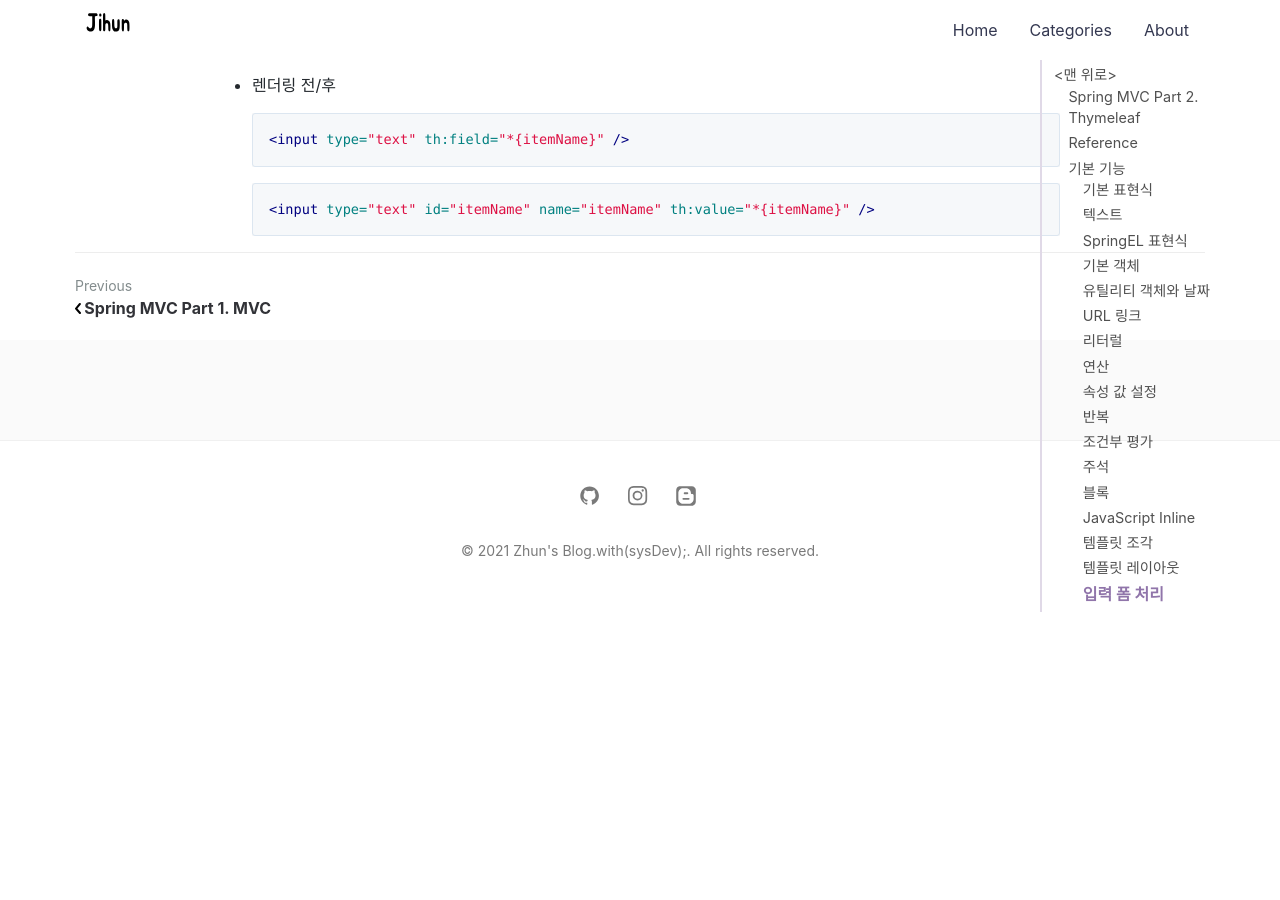
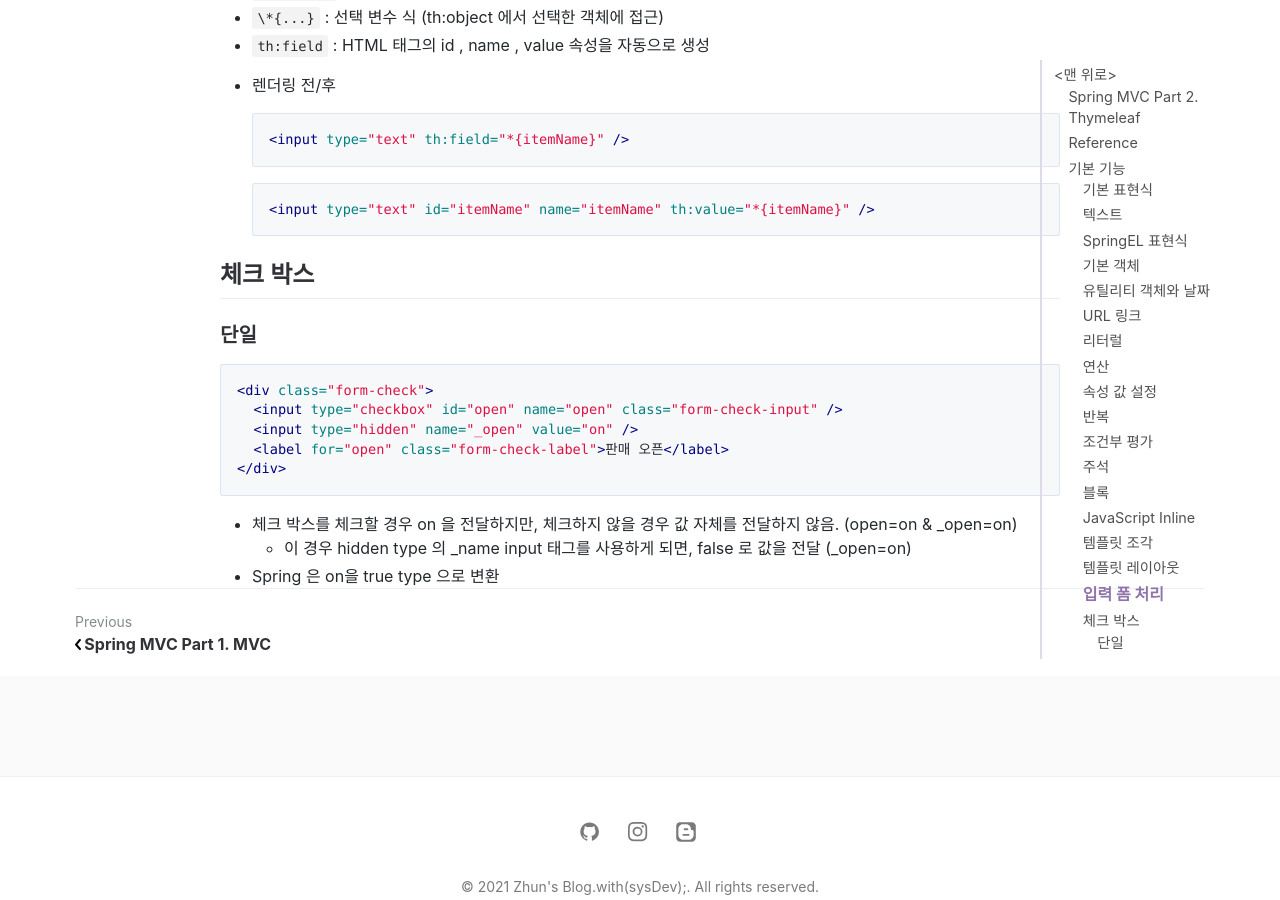
Before and after one commit to jihunparkme/jihunparkme.github.io, a Jekyll site: the page built from _posts/2021-10-11-Spring-MVC-Part2-Thymeleaf.md, in a window 1280 px wide and 900 px high, scrolled down 12870 px. Built offline with Jekyll 4.4.1, drawn with Linux system fonts in a browser that asks for light colours; comment, search, counter and statistics services are not loaded; before the commit the page ends 13476 px from its top, so only the background shows below that.

Commit message:
[타임리프 - 스프링 통합과 폼] 체크 박스 - 단일1

````diff
--- a/_posts/2021-10-11-Spring-MVC-Part2-Thymeleaf.md
+++ b/_posts/2021-10-11-Spring-MVC-Part2-Thymeleaf.md
@@ -615,3 +615,19 @@ featured-img: spring_mvc_2
   ```html
   <input type="text" id="itemName" name="itemName" th:value="*{itemName}" />
   ```
+
+## 체크 박스
+
+### 단일
+
+```html
+<div class="form-check">
+  <input type="checkbox" id="open" name="open" class="form-check-input" />
+  <input type="hidden" name="_open" value="on" />
+  <label for="open" class="form-check-label">판매 오픈</label>
+</div>
+```
+
+- 체크 박스를 체크할 경우 on 을 전달하지만, 체크하지 않을 경우 값 자체를 전달하지 않음. (open=on & \_open=on)
+  - 이 경우 hidden type 의 \_name input 태그를 사용하게 되면, false 로 값을 전달 (\_open=on)
+- Spring 은 on을 true type 으로 변환
````
